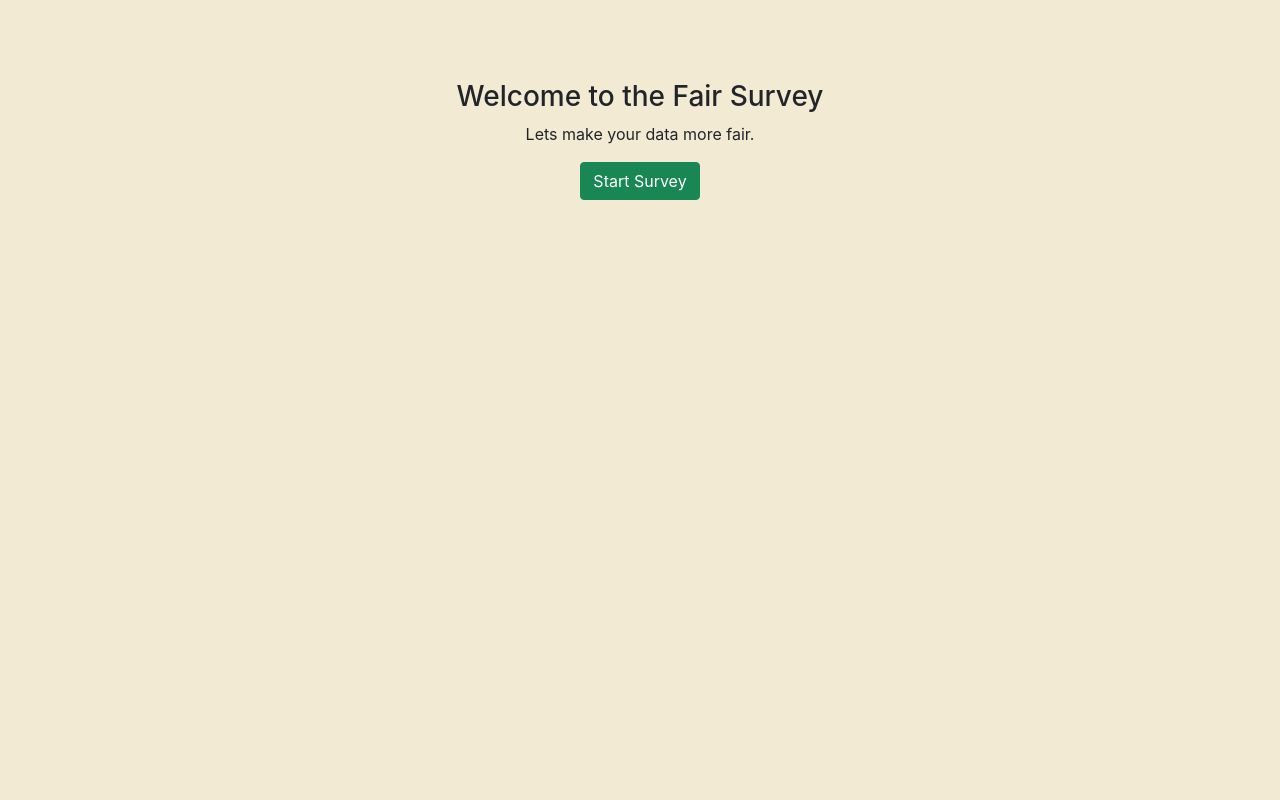
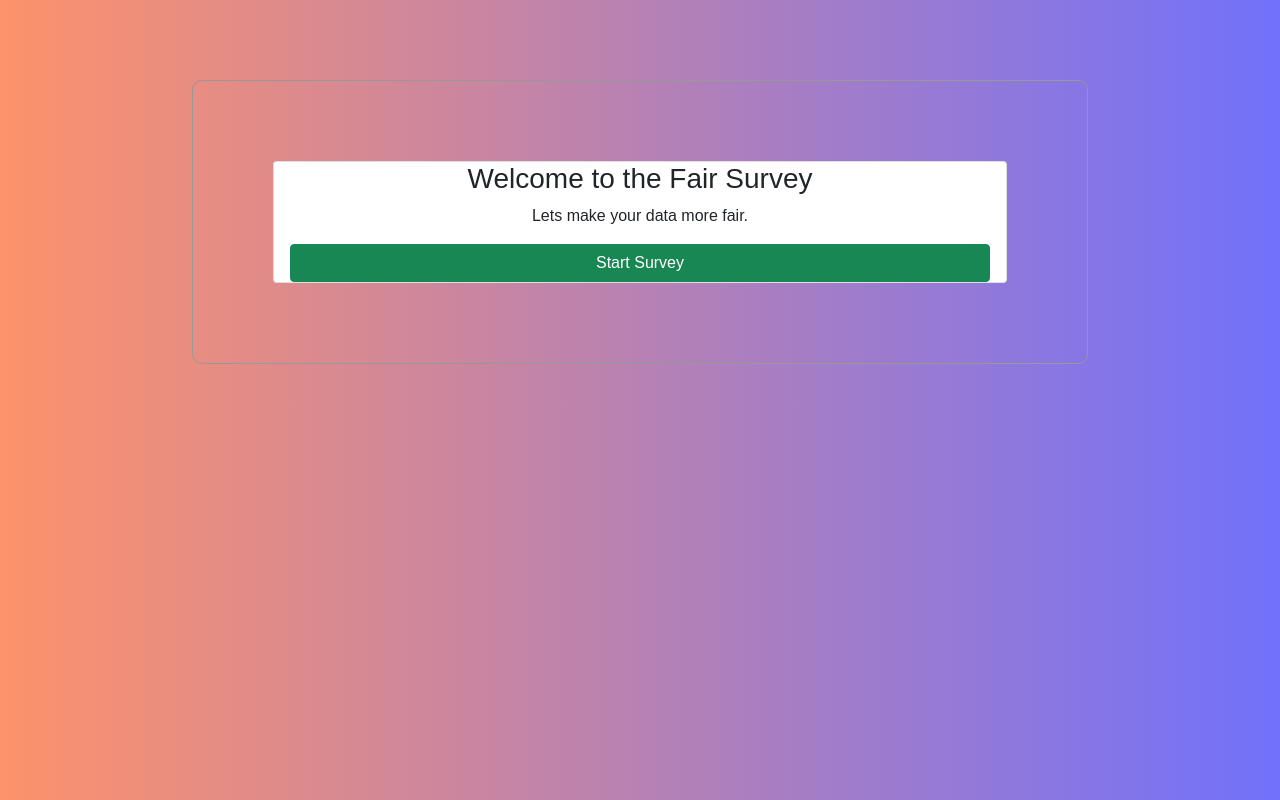
Before and after one commit to pritis14/fair-ui, a React (Create React App) app: page / in a window 1280 px wide. Built offline with nearby package versions, Linux system fonts and the light colour scheme.

Commit message:
second commit

```diff
--- a/src/App.css
+++ b/src/App.css
@@ -1,23 +1,46 @@
 /* App.css */
 
-body{
-  background-color: #F2EAD3;
+body {
+  background-color: #fff;
+  font-family: Arial, Helvetica, sans-serif;
+  background-image: linear-gradient(to right, rgb(253, 146, 107),rgb(113, 113, 251));
 }
 
-  .navbar{
-  width : 59vw;
+.aboutForm {
+  margin: 12em 12em;
+  padding: 2em 1em;
+  border: 1px solid rgb(153, 151, 151);
+  border-radius: 10px;
+  padding: 5em;
+  margin-top: 10vh;
+  margin-bottom: 5vh;
+  z-index: 0;
+}
+.navbar {
+  width: 59vw;
   text-decoration: none;
   height: 5vh;
   top: 0%;
   position: fixed;
 }
-
-  .qform{
+.qform {
+  padding: 5em;
   margin-top: 10vh;
   margin-bottom: 5vh;
   z-index: 0;
 }
-  .badge{
+.qform{
+  background-image: linear-gradient(to right, rgb(254, 187, 165),rgb(167, 167, 255)) !important;
+}
+.form-group{
+  width: 40em;
+  height: auto;
+  background-color: #fff;
+  text-align: center;
+}
+
+
+.badge {
   color: black;
 
 }
--- a/src/App.js
+++ b/src/App.js
@@ -115,7 +115,7 @@ return (
 <Route
 path='/question1'element={<Questions  addQuestion1Data={addQuestion1Data}/>} />
 <Route path='/question2'element={<Questions2 />} />
-<Route path='/question3'element={<Questions3 />} />
+<Route path='/question3'element={<Questions3  data={basicData}/>} />
 
 		{/* Render the About component */}
 		<Route
--- a/src/Components/About.js
+++ b/src/Components/About.js
@@ -15,8 +15,8 @@ const submit = (e) => {
 	navigate('/addBasicData');
 	}
 return (
-    <form onSubmit={submit}>
-	<div className='text-center qform'>
+    <form className='aboutForm' onSubmit={submit}>
+	<div className='text-center card'>
 		<h3>Welcome to the Fair Survey</h3>
 		<p>Lets make your data more fair.</p>
 
--- a/src/Components/BasicInfo.js
+++ b/src/Components/BasicInfo.js
@@ -27,7 +27,7 @@ const submit = (e) => {
 }
 
 return (
-	<div className="container-fluid qform">
+	<div className="container-fluid ">
 	<div className="col-md-5 m-auto">
 		<div className="mt-3">
 		<div className="card text-left h-100">
--- a/src/Components/Question2.js
+++ b/src/Components/Question2.js
@@ -32,8 +32,8 @@ const options=[{id:'yes'},{id:'no'}]
 
 
   return (
-    <form onSubmit={submit}>
-      <div className="form-group m-2" onChange={e=>setAnswer(e.target.value)}>
+    <form className='form-group' onSubmit={submit}>
+      <div className="m-6" onChange={e=>setAnswer(e.target.value)}>
         <label htmlFor="q1">
           <b>1.</b> Can the dataset be shared?
         </label>
--- a/src/Components/Question3.js
+++ b/src/Components/Question3.js
@@ -2,7 +2,7 @@ import React, { useState, useEffect } from 'react';
 import { useNavigate } from 'react-router-dom';
 import EnteredDetails from './EnteredDetails';
 
-function Questions3() {
+function Questions3(props) {
   //const navigate = useNavigate();
   const [answer, setAnswer] = useState('Y');
 
@@ -10,45 +10,32 @@ function Questions3() {
 
 
   // Function to handle form submission
-  const submit = (e) => {
+  const submit = async (e) => {
     setLabelstate(false)
     setCount(pre => pre + 1)
 
     setAnswers(pre => {
-      console.log(reason, pre, answer, quesDetails.quesId, "DATA");
-      return [...pre, ...[{ quesId: quesDetails.quesId, answer, reason }]
+      return [...pre, ...[{ quesId: quesDetails.quesId, answer: answer, reason }]
       ]
     })
-    console.log(answer)
+
+    fetchQuestions(answer)
+    if (isFinish) {
+      await saveReport(answers)
+    }
     setReason("")
-    fetchQuestions(answer)
   }
 
-
-  const handleChange = (event) => {
-    setAnswer(event.target.value)
-
-  }
-
-  const handleInput = (e) => {
-    setReason(e.target.value);
-  }
-
-  const resetRadioState = () => {
-    setAnswer('');
-  }
   const [count, setCount] = useState(1);
 
 
   const options = [{ id: 'Y' }, { id: 'N' }]
-  //const quesType=[{yes1:''},]
   const [answers, setAnswers] = useState([]);
 
 
 
   const [quesDetails, setQuesDetails] = useState([]);
   const [quesNo, setQuesNo] = useState(0);
-  // const [queslabel, setQueslabel] = useState([]);
   const [isFinish, setFinish] = useState(false);
   const [labelstate, setLabelstate] = useState(false);
 
@@ -64,6 +51,7 @@ function Questions3() {
         }
         else {
           setFinish(true)
+          saveReport(answers)
         }
       })
       .then(data => {
@@ -80,18 +68,53 @@ function Questions3() {
     console.log(answers);
   }
 
+  const saveReport = async (data) => {
+    //e.preventDefault();
+    console.log(data, answers);
+
+
+    const response = await fetch('http://localhost:8080/saveReport/all', {
+      method: 'POST',
+      body: JSON.stringify({
+        name: props.data.name,
+        report: JSON.stringify(data),
+        emailId: props.data.email,
+        surveyId: 1
+      }),
+      headers: {
+        'Content-Type': 'application/json'
+      }
+    });
+    const result = await response.json();
+    console.log(result);
+
+
+  }
+
+
+
   return isFinish ?
     (
+
       <>
         {
           answers.map((dt) => {
             return (<div>
               <ul>
                 <li>
+                  name:{props.data.name}
+                </li>
+                <li>
+                  emailId:{props.data.emailId}
+                </li>
+                <li>
                   question: {dt.quesId}
                 </li>
                 <li>
                   answer: {dt.answer}
+                </li>
+                <li>
+                  reason:{dt.reason}
                 </li>
               </ul>
             </div>)
@@ -102,7 +125,7 @@ function Questions3() {
 
     : (<>
 
-      <div className="form-group m-2" onChange={e => setAnswer(e.target.value)}>
+      <div className="form-group m-2" >
         <label htmlFor="q1">
           <p><b>{count}</b>{quesDetails.quesDescription}</p>
         </label>
@@ -116,13 +139,12 @@ function Questions3() {
               autoComplete="off"
               className="m-2"
               value={id}
-              onChange={e => setLabelstate(id === "N" ? true : false)}
+              onChange={e => { setLabelstate(id === "N" ? true : false); setAnswer(id) }}
             />
             <label htmlFor={id}>{id === "Y" ? "YES" : "NO"} </label>
             <p>{id === "Y" ? quesDetails.quesYesLabel : quesDetails.quesNoLabel}</p>
-            {(( quesDetails.quesId > 1 && id === "N" && labelstate) && <textarea
+            {((quesDetails.quesId > 1 && id === "N" && labelstate) && <textarea
               placeholder="Please enter reason - it should be a good reason" onChange={e => {
-                console.log(e.target.value, "textarea")
                 setReason(e.target.value)
               }}>
             </textarea>
```
Lines whose indentation alone changed are shown as unchanged.
